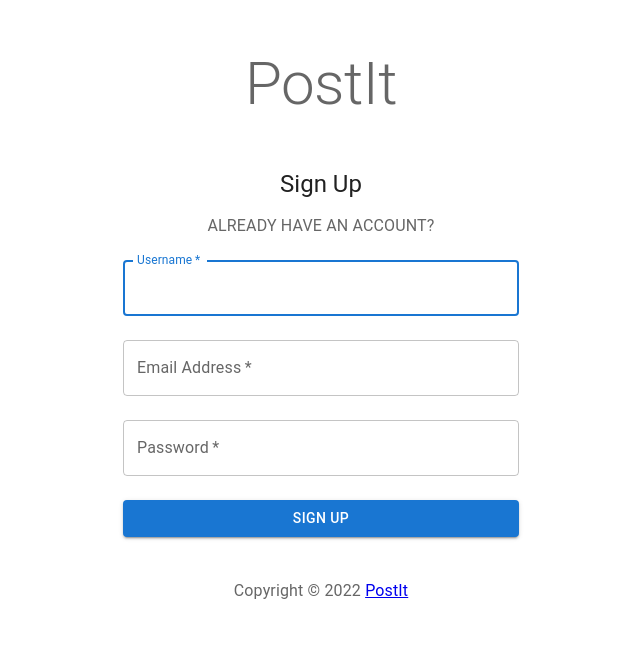
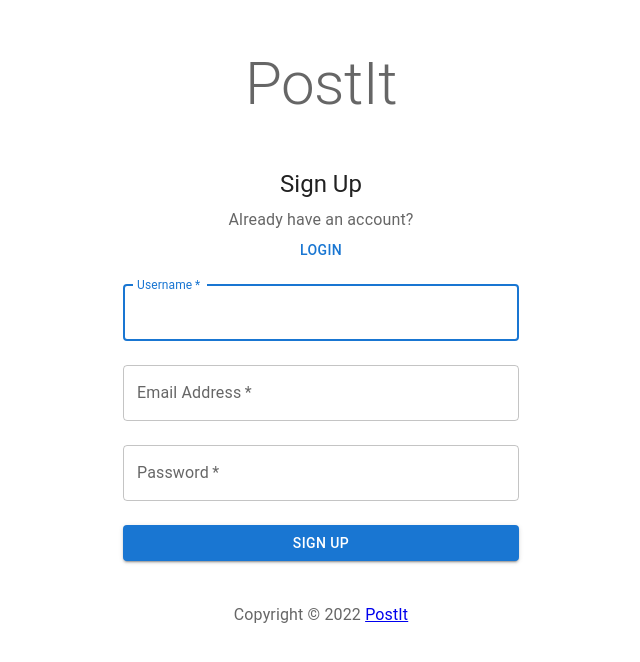
Before and after one commit to AbhayGupta01/MindShare, a React (Create React App) app in the folder client/: page /signup in a window 1280 px wide. Shown: the top 662 px of the page, without its empty margins (319-959 px from the left). Built offline with nearby package versions, Linux system fonts and the light colour scheme; no server answers.

Commit message:
signup page

```diff
--- a/client/src/components/views/SignupView.js
+++ b/client/src/components/views/SignupView.js
@@ -82,11 +82,11 @@ const SignupView = () => {
         <Typography variant="h5" gutterBottom>
           Sign Up
         </Typography>
-        <Button variant="text" sx={{ minWidth: 65 }}
-              onClick={() => navigate("/login")}>
         <Typography color="text.secondary" >
           Already have an account?
         </Typography>
+        <Button variant="text" sx={{ minWidth: 65 }}
+              onClick={() => navigate("/login")}>  Login
         </Button>
 
         <Box component="form" onSubmit={handleSubmit}>
```
